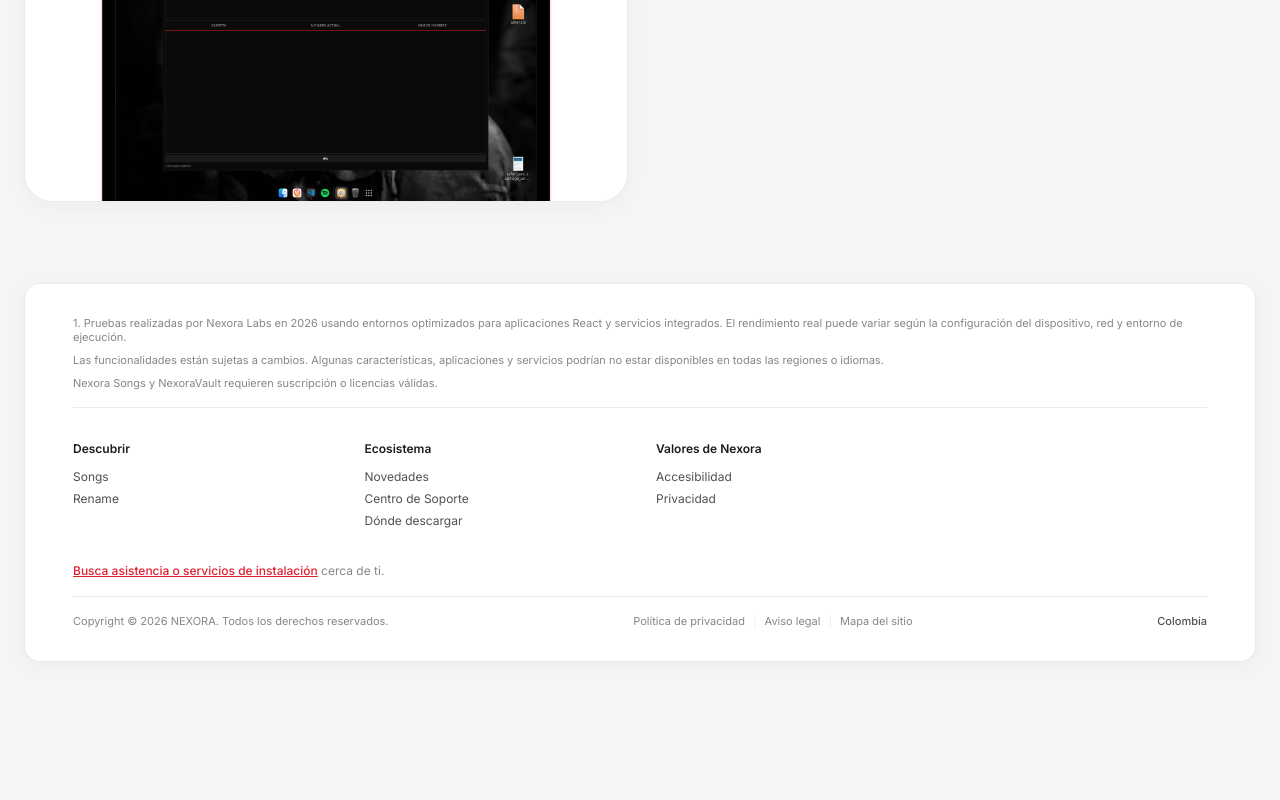
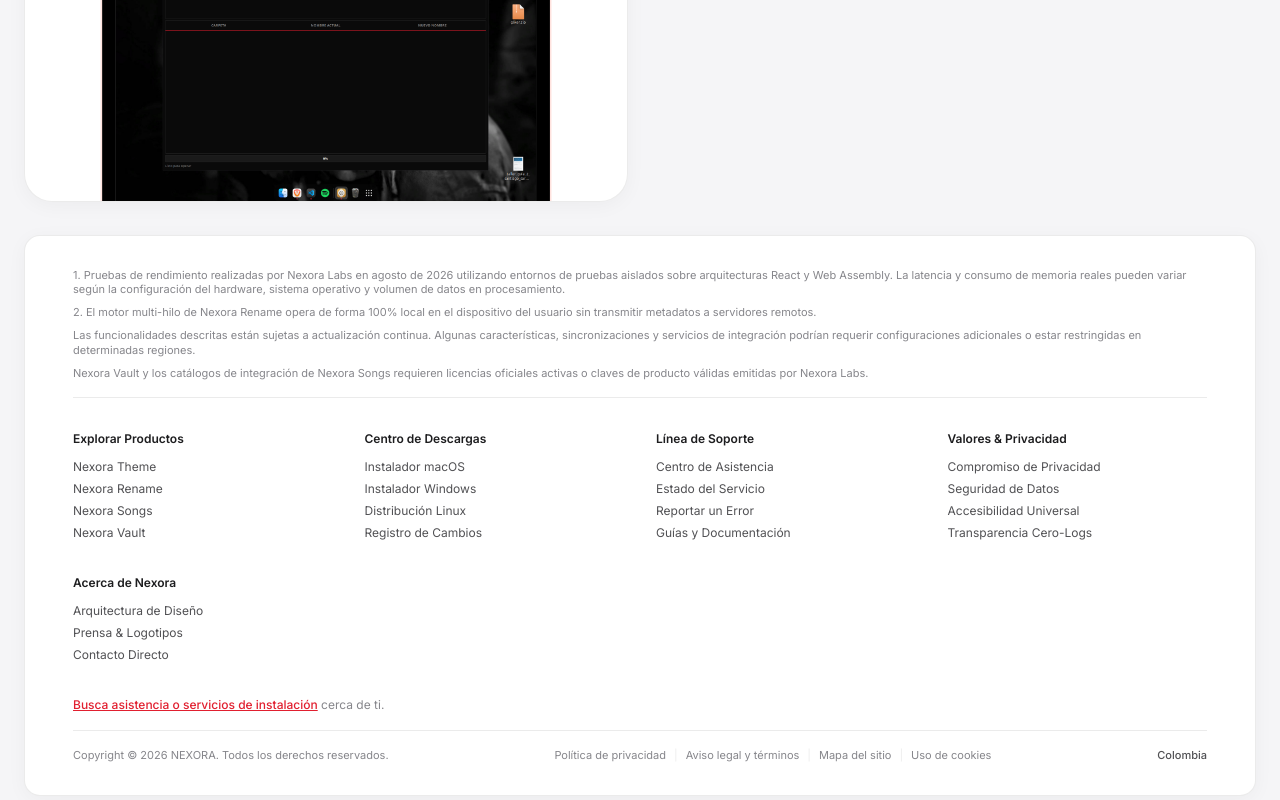
Before and after one commit to SaarmyxCode/NexoraWeb, a React (Vite) app: page / in a window 1280 px wide. Shown: the part 1244-2044 px from the top of the page. Before the commit the page ends 1930 px from the top, so only its background shows below. Built offline with nearby package versions, Linux system fonts and the light colour scheme; a web font is replaced by a local one.

Commit message:
feat: Update site configuration and enhance footer links; improve navigation and user information presentation

```diff
--- a/src/data/siteConfig.json
+++ b/src/data/siteConfig.json
@@ -3,9 +3,7 @@
   "header": {
     "navLinks": [
       { "id": "theme", "label": "Theme", "to": "/theme", "accentColor": "#E11F2F" },
-
       { "id": "rename", "label": "Rename", "to": "/rename", "accentColor": "#EAB308" },
-
       { "id": "changelog", "label": "Novedades", "to": "/changelog", "accentColor": "#E11F2F" },
       { "id": "soporte", "label": "Soporte", "to": "/soporte", "accentColor": "#8B5CF6" },
       {
@@ -18,40 +16,64 @@
   },
   "footer": {
     "disclaimer": [
-      "1. Pruebas realizadas por Nexora Labs en 2026 usando entornos optimizados para aplicaciones React y servicios integrados. El rendimiento real puede variar según la configuración del dispositivo, red y entorno de ejecución.",
-      "Las funcionalidades están sujetas a cambios. Algunas características, aplicaciones y servicios podrían no estar disponibles en todas las regiones o idiomas.",
-      "Nexora Songs y NexoraVault requieren suscripción o licencias válidas."
+      "1. Pruebas de rendimiento realizadas por Nexora Labs en agosto de 2026 utilizando entornos de pruebas aislados sobre arquitecturas React y Web Assembly. La latencia y consumo de memoria reales pueden variar según la configuración del hardware, sistema operativo y volumen de datos en procesamiento.",
+      "2. El motor multi-hilo de Nexora Rename opera de forma 100% local en el dispositivo del usuario sin transmitir metadatos a servidores remotos.",
+      "Las funcionalidades descritas están sujetas a actualización continua. Algunas características, sincronizaciones y servicios de integración podrían requerir configuraciones adicionales o estar restringidas en determinadas regiones.",
+      "Nexora Vault y los catálogos de integración de Nexora Songs requieren licencias oficiales activas o claves de producto válidas emitidas por Nexora Labs."
     ],
     "columns": [
       {
-        "title": "Descubrir",
+        "title": "Explorar Productos",
         "links": [
-          { "label": "Songs", "to": "/songs" },
-          { "label": "Rename", "to": "/rename" }
+          { "label": "Nexora Theme", "to": "/theme" },
+          { "label": "Nexora Rename", "to": "/rename" },
+          { "label": "Nexora Songs", "to": "/theme#songs" },
+          { "label": "Nexora Vault", "to": "/theme#vault" }
         ]
       },
       {
-        "title": "Ecosistema",
+        "title": "Centro de Descargas",
         "links": [
-          { "label": "Novedades", "to": "/changelog" },
-          { "label": "Centro de Soporte", "to": "/soporte" },
-          { "label": "Dónde descargar", "to": "/descargar" }
+          { "label": "Instalador macOS", "to": "/descargar#mac" },
+          { "label": "Instalador Windows", "to": "/descargar#windows" },
+          { "label": "Distribución Linux", "to": "/descargar#linux" },
+          { "label": "Registro de Cambios", "to": "/changelog" }
         ]
       },
-
       {
-        "title": "Valores de Nexora",
+        "title": "Línea de Soporte",
         "links": [
-          { "label": "Accesibilidad", "to": "/soporte" },
-          { "label": "Privacidad", "to": "/privacidad" }
+          { "label": "Centro de Asistencia", "to": "/soporte" },
+          { "label": "Estado del Servicio", "to": "/soporte#status" },
+          { "label": "Reportar un Error", "to": "/soporte#bug-report" },
+          { "label": "Guías y Documentación", "to": "/soporte#docs" }
+        ]
+      },
+      {
+        "title": "Valores & Privacidad",
+        "links": [
+          { "label": "Compromiso de Privacidad", "to": "/privacidad" },
+          { "label": "Seguridad de Datos", "to": "/privacidad#seguridad" },
+          { "label": "Accesibilidad Universal", "to": "/soporte#accesibilidad" },
+          { "label": "Transparencia Cero-Logs", "to": "/privacidad#no-logs" }
+        ]
+      },
+      {
+        "title": "Acerca de Nexora",
+        "links": [
+          { "label": "Arquitectura de Diseño", "to": "/theme#design-system" },
+          { "label": "Prensa & Logotipos", "to": "/soporte#media" },
+          { "label": "Contacto Directo", "to": "/soporte#contacto" }
         ]
       }
     ],
     "legalLinks": [
       { "label": "Política de privacidad", "to": "/privacidad" },
-      { "label": "Aviso legal", "to": "/soporte" },
-      { "label": "Mapa del sitio", "to": "/soporte" }
+      { "label": "Aviso legal y términos", "to": "/soporte" },
+      { "label": "Mapa del sitio", "to": "/soporte" },
+      { "label": "Uso de cookies", "to": "/privacidad#cookies" }
     ],
+    "copyright": "Copyright © 2026 Nexora Labs. Todos los derechos reservados.",
     "country": "Colombia"
   }
 }
--- a/src/pages/Home.css
+++ b/src/pages/Home.css
@@ -5,7 +5,6 @@
   display: flex;
   flex-direction: column;
   gap: var(--spacing-sm);
-  padding-bottom: var(--spacing-2xl);
 }
 
 .home-sections-grid {
```
